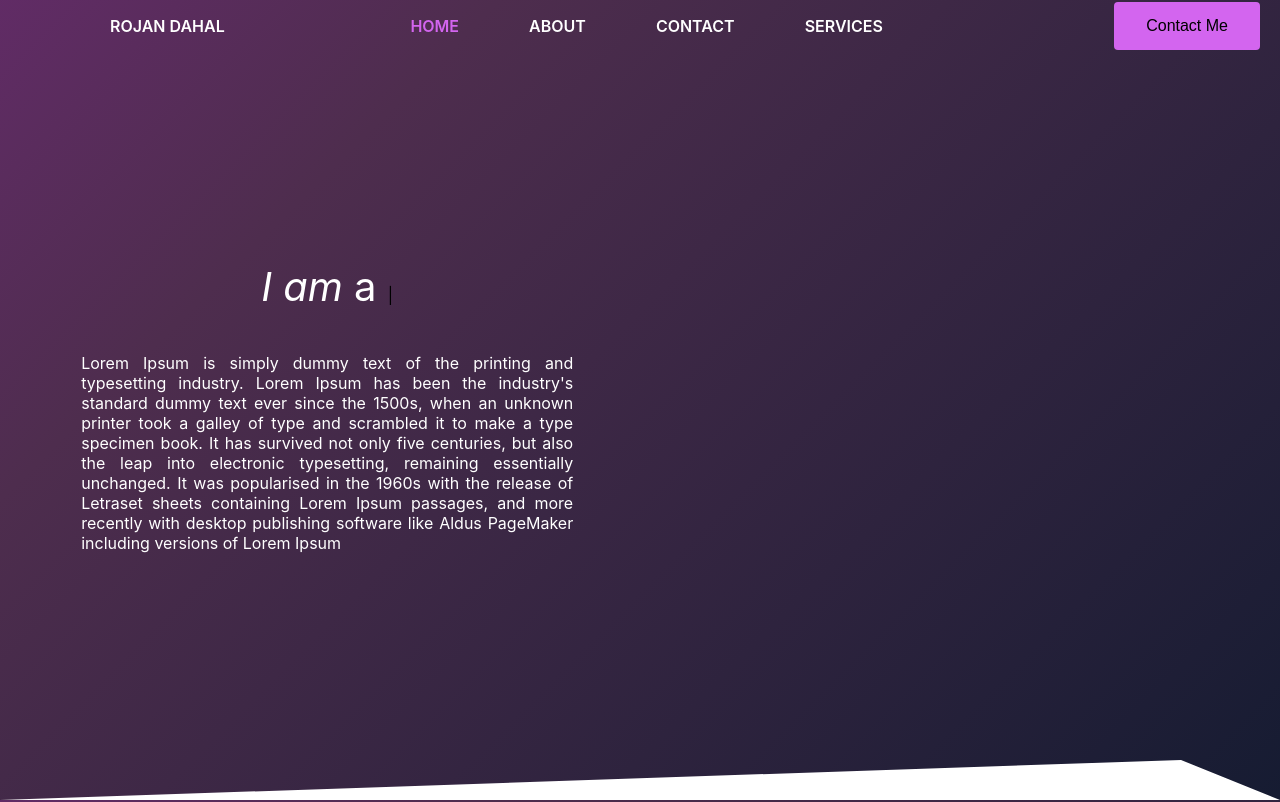
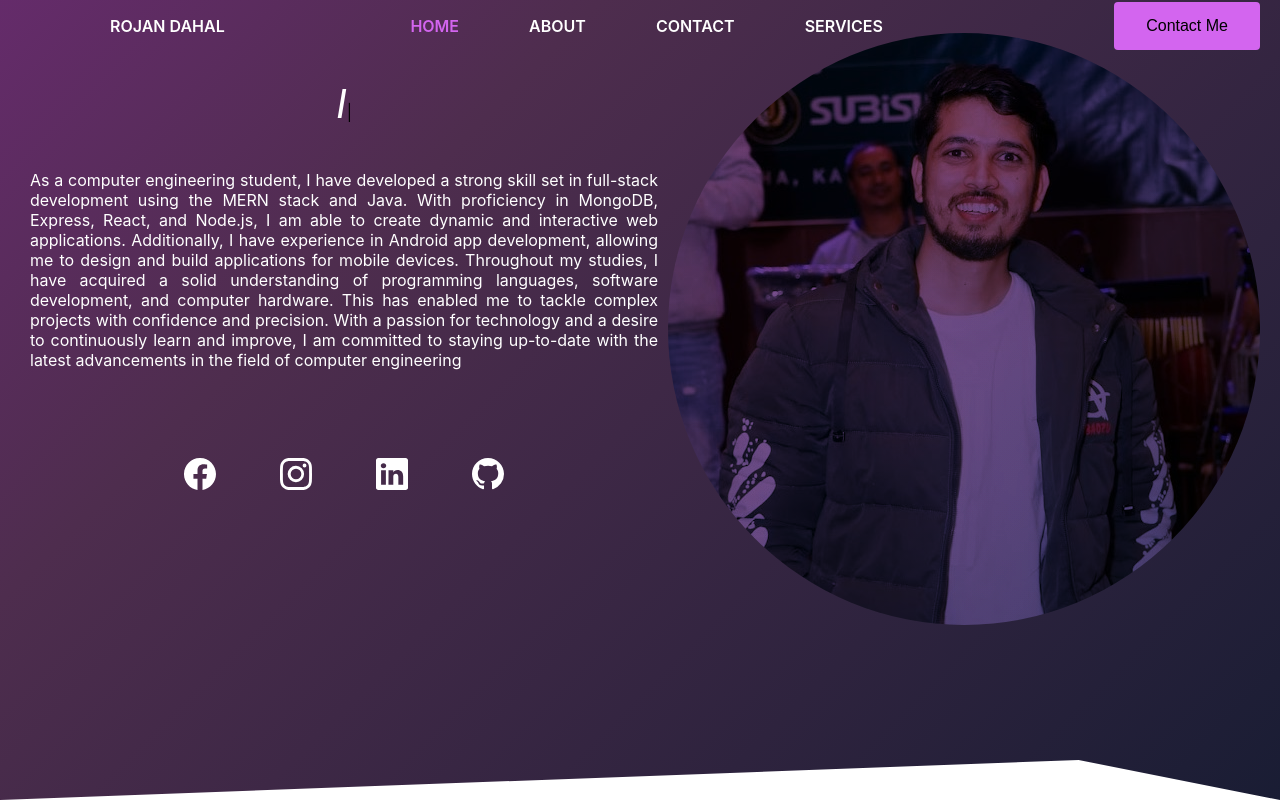
Before and after one commit to rojandahal/portfolio, a React (Create React App) app: page / in a window 1280 px wide. Shown: the top 802 px of the page. Built offline with nearby package versions, Linux system fonts and the light colour scheme.

Commit message:
Header Layout Grid Implemented

```diff
--- /dev/null
+++ b/src/components/ContactIcons/ContactIcons.js
@@ -0,0 +1,13 @@
+import React from "react";
+import "./contacticons.css";
+import * as BS from "react-icons/bs";
+
+export default function ContactIcons({ id, link, icon }) {
+  return (
+    <div className="contacts">
+      <a href={link} target="_blank" rel="noreferrer" className="contact-icon">
+        {React.createElement(BS[`${icon}`])}
+      </a>
+    </div>
+  );
+}
--- /dev/null
+++ b/src/components/ContactIcons/contacticons.css
@@ -0,0 +1,10 @@
+.contact-icon {
+  margin: 0 2rem;
+  font-size: 2rem;
+  color: white;
+}
+
+.contact-icon:hover {
+  transform: scale(1.2, 1.2);
+  cursor: pointer;
+}
--- a/src/components/Header/Header.js
+++ /dev/null
@@ -1,88 +0,0 @@
-import React, { useEffect, useRef } from "react";
-import "./header.css";
-import Typed from "typed.js";
-
-export default function Header({ id, link, icon }) {
-  const Icon = icon;
-  const el = useRef(null);
-  useEffect(() => {
-    const typed = new Typed(el.current, {
-      strings: [
-        "<i>I am</i> a programmer.",
-        "Developer",
-        "Designer",
-        "I am Rojan Dahal",
-      ],
-      typeSpeed: 50,
-      loop: true,
-    });
-
-    return () => {
-      // Destroy Typed instance during cleanup to stop animation
-      typed.destroy();
-    };
-  }, []);
-  return (
-    <>
-      <div className="header-container">
-        <div className="header-grid">
-          <div className="text-container">
-            <div className="header-animation">
-              <div className="type-animation" ref={el}></div>
-            </div>
-
-            <div className="header-text">
-              <span>
-                Lorem Ipsum is simply dummy text of the printing and typesetting
-                industry. Lorem Ipsum has been the industry's standard dummy
-                text ever since the 1500s, when an unknown printer took a galley
-                of type and scrambled it to make a type specimen book. It has
-                survived not only five centuries, but also the leap into
-                electronic typesetting, remaining essentially unchanged. It was
-                popularised in the 1960s with the release of Letraset sheets
-                containing Lorem Ipsum passages, and more recently with desktop
-                publishing software like Aldus PageMaker including versions of
-                Lorem Ipsum
-              </span>
-            </div>
-          </div>
-
-          <div className="contacts">
-            <a
-              href={link}
-              target="_blank"
-              rel="noreferrer"
-              className="contact-icon"
-            >
-              <Icon />
-            </a>
-            {/* <a
-              href="www.instagram.com/mrwhoisthisguy"
-              target="_blank"
-              rel="noreferrer"
-              className="contact-icon"
-            >
-              <BsInstagram />
-            </a>
-            <a
-              href="www.facebook.com/rojan.dahal.50"
-              target="_blank"
-              rel="noreferrer"
-              className="contact-icon"
-            >
-              <BsLinkedin />
-            </a>
-            <a
-              href="https://www.github.com/rojandahal"
-              target="_blank"
-              rel="noreferrer"
-              className="contact-icon"
-            >
-              <BsGithub />
-            </a> */}
-          </div>
-        </div>
-      </div>
-    </>
-  );
-}
--- /dev/null
+++ b/src/pages/Header/Header.js
@@ -0,0 +1,75 @@
+import React, { useEffect, useRef } from "react";
+import Typed from "typed.js";
+import "./header.css";
+import data from "../../assets/json/data.json";
+import ContactIcons from "../../components/ContactIcons/ContactIcons";
+import myImage from "../../assets/png/me.jpg";
+
+export default function Header() {
+  const el = useRef(null);
+  useEffect(() => {
+    const typed = new Typed(el.current, {
+      strings: [
+        "<i>I am</i> a programmer.",
+        "Developer",
+        "Designer",
+        "I am Rojan Dahal",
+      ],
+      typeSpeed: 50,
+      loop: true,
+    });
+
+    return () => {
+      // Destroy Typed instance during cleanup to stop animation
+      typed.destroy();
+    };
+  }, []);
+  return (
+    <>
+      <div className="header-container">
+        <div className="header-grid">
+          <div className="text-container">
+            <div className="header-animation">
+              <div className="type-animation" ref={el}></div>
+            </div>
+
+            <div className="header-text">
+              <span>
+                As a computer engineering student, I have developed a strong
+                skill set in full-stack development using the MERN stack and
+                Java. With proficiency in MongoDB, Express, React, and Node.js,
+                I am able to create dynamic and interactive web applications.
+                Additionally, I have experience in Android app development,
+                allowing me to design and build applications for mobile devices.
+                Throughout my studies, I have acquired a solid understanding of
+                programming languages, software development, and computer
+                hardware. This has enabled me to tackle complex projects with
+                confidence and precision. With a passion for technology and a
+                desire to continuously learn and improve, I am committed to
+                staying up-to-date with the latest advancements in the field of
+                computer engineering
+              </span>
+
+              <div className="contact-icons">
+                {data.contacts.map((item, index) => {
+                  return (
+                    <ContactIcons
+                      key={index}
+                      id={item.id}
+                      link={item.link}
+                      icon={item.icon}
+                    />
+                  );
+                })}
+              </div>
+            </div>
+          </div>
+
+          <div className="image-container">
+            <img src={myImage} alt="" srcset="" />
+          </div>
+        </div>
+      </div>
+    </>
+  );
+}
--- a/src/components/Header/header.css
+++ b/src/pages/Header/header.css
@@ -1,5 +1,5 @@
 .header-container {
-  padding: 20px;
+  padding: 0;
   background: linear-gradient(-45deg, #041629, #4e2d4e, #9c27b0);
   animation: infinite gradient-bg 15s linear;
   background-size: 200% 200%;
@@ -8,16 +8,28 @@
 }
 
 .header-grid {
-  display: flex;
-  flex-direction: column;
-  justify-content: center;
-  height: 100vh;
-  margin-left: 4vw;
-  align-items: start;
+  display: grid;
+  grid-template-columns: repeat(4, minmax(1fr, 50%));
+  place-items: center center;
+  margin: 0 20px;
+}
+
+.image-container {
+  clip-path: circle();
+  mix-blend-mode: overlay;
+  grid-column: 4/5;
+  grid-row: 1;
+}
+
+.text-container {
+  grid-column: 1 / 4;
 }
 
 .header-text {
-  width: 40vw;
+  display: grid;
+  grid-column: 3;
+  place-items: center center;
+  grid-template-rows: repeat(2, 1fr);
   margin-top: 4vh;
   padding: 10px;
   text-align: justify;
@@ -30,20 +42,10 @@
   color: white;
 }
 
-.contacts {
+.contact-icons {
   display: flex;
-  flex-direction: row;
+  flex-wrap: wrap;
   margin-top: 2vh;
-}
-.contact-icon {
-  margin: 0 2rem;
-  font-size: 2vw;
-  color: white;
-}
-
-.contact-icon:hover {
-  transform: scale(1.2, 1.2);
-  cursor: pointer;
 }
 
 @keyframes gradient-bg {
@@ -84,3 +86,26 @@
     background-position: 0% 50%;
   }
 }
+
+@media screen and (max-width: 768px) {
+  .contact-icons {
+    display: none;
+  }
+}
+
+@media screen and (max-width: 1200px) {
+  .header-grid {
+    display: flex;
+    position: relative;
+    justify-content: center;
+  }
+
+  .image-container {
+    mix-blend-mode: screen hard-light;
+  }
+  .text-container {
+    position: absolute;
+    width: 100%;
+    top: 20%;
+  }
+}
--- a/src/pages/HomePage.js
+++ b/src/pages/HomePage.js
@@ -1,5 +1,5 @@
 import React, { useEffect, useState } from "react";
-import Header from "../components/Header/Header";
+import Header from "./Header/Header";
 import Card from "../components/Cards/Card";
 import "./HomePage.css";
 import Testimonial from "../components/Testimonial/Testimonial";
@@ -21,12 +21,13 @@ function HomePage() {
 
   return (
     <>
-      {data.contacts.map((item, index) => {
+      {/* {data.contacts.map((item, index) => {
         // const Icon = lazy(() => import(`react-icons/${item.icons}`).then(icons => icons[props.icon]))
         return (
           <Header key={index} id={item.id} link={item.link} icon={item.icon} />
         );
-      })}
+      })} */}
+      <Header />
       <div className="download-button">
         <a href={Resume} target="_blank" rel="noreferrer">
           <Button
```
